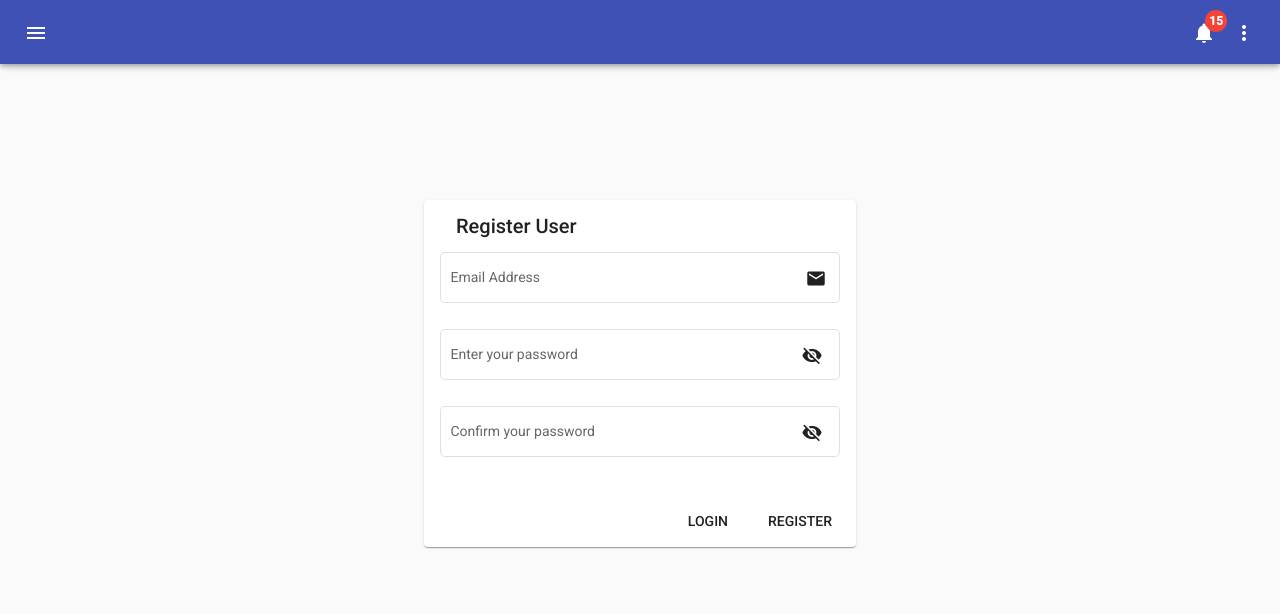
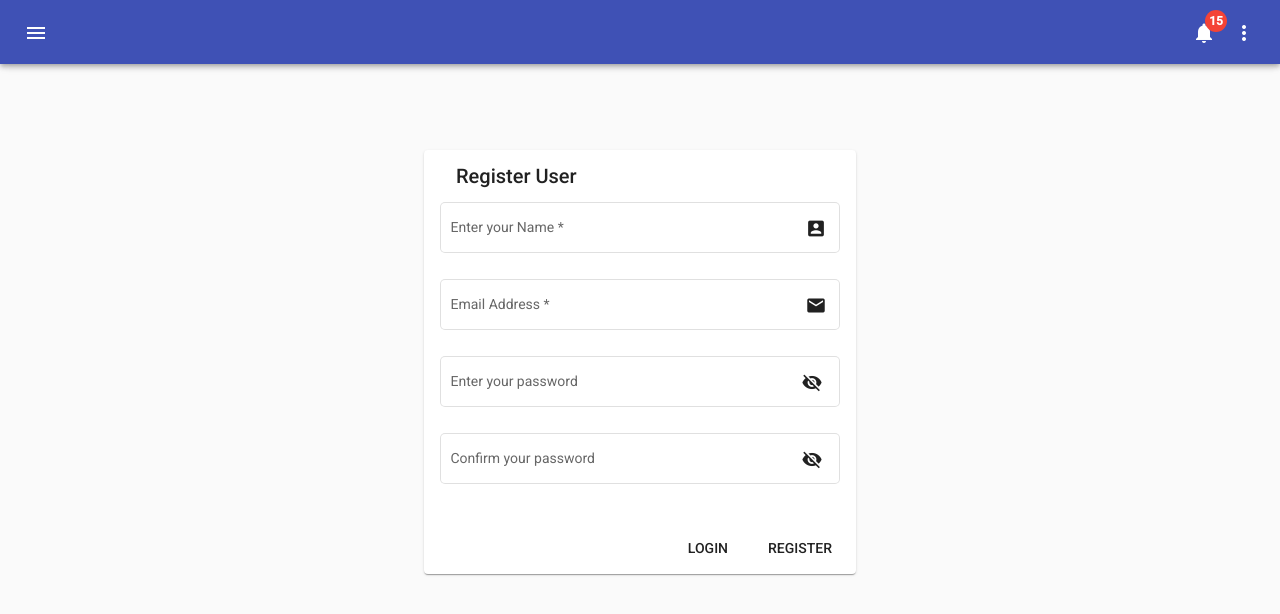
Before and after one commit to Subhankar4Roy/StudentManagementApp, an Angular app in the folder frontEnd/: page /register in a window 1280 px wide. Shown: the top 614 px of the page. Built offline with nearby package versions, Linux system fonts and the light colour scheme.

Commit message:
ui changed

```diff
--- a/frontEnd/src/app/app.module.ts
+++ b/frontEnd/src/app/app.module.ts
@@ -2,7 +2,7 @@ import { BrowserModule } from '@angular/platform-browser';
 import { NgModule } from '@angular/core';
 import { HttpClientModule } from '@angular/common/http';
 import { MaterialsModule  } from "./materials/materials.module";
-import { FormsModule } from '@angular/forms'
+import { FormsModule ,ReactiveFormsModule} from '@angular/forms'
 import { RouterModule, Router, RouterEvent, NavigationEnd } from '@angular/router';
 
 import { StudentsService} from "./services/students.service";
@@ -43,6 +43,7 @@ import { HomeComponent } from './components/home/home.component';
     HttpClientModule,
     BrowserAnimationsModule,
     FormsModule,
+    ReactiveFormsModule,
     LayoutModule,
     MaterialsModule
   ],
--- a/frontEnd/src/app/components/add-student/add-student.component.html
+++ b/frontEnd/src/app/components/add-student/add-student.component.html
@@ -1,9 +1,9 @@
 <h2 mat-dialog-title>Add new Student</h2>
 <mat-dialog-content>
     <div class="namePhone">
-      <mat-form-field appearance="outline">
+      <mat-form-field appearance="outline" >
         <mat-label>Student Name</mat-label>
-        <input [(ngModel)]="addStudentData.name" name="name" matInput placeholder="Subhankar Roy">
+        <input cdkFocusInitial [(ngModel)]="addStudentData.name" name="name" matInput placeholder="Subhankar Roy">
         <mat-icon matSuffix>sentiment_very_satisfied</mat-icon>
         <mat-hint></mat-hint>
       </mat-form-field>
@@ -68,7 +68,7 @@
     </div>
       <mat-dialog-actions align="end">
         <button mat-button mat-dialog-close>Cancel</button>
-        <button mat-button (click)=addStudent() [mat-dialog-close]="true" cdkFocusInitial>Save</button>
+        <button mat-button (click)=addStudent() [mat-dialog-close]="true" >Save</button>
       </mat-dialog-actions>
 
 </mat-dialog-content>
--- a/frontEnd/src/app/components/register/register.component.css
+++ b/frontEnd/src/app/components/register/register.component.css
@@ -2,5 +2,5 @@
     width: 400px;
     height: 100%;
     margin: 0 auto;
-    margin-top: 200px;
+    margin-top: 150px;
 }
--- a/frontEnd/src/app/components/register/register.component.html
+++ b/frontEnd/src/app/components/register/register.component.html
@@ -3,23 +3,58 @@
     <mat-card-title>Register User</mat-card-title>
   </mat-card-header>
   <mat-card-content>
+
+    <mat-form-field appearance="outline">
+      <mat-label> Enter your Name</mat-label>
+        <input
+        [(ngModel)]="registerUserData.name"
+        placeholder="Full Name"
+        [formControl]="name"
+        name="name"
+        matInput
+        required>
+      <mat-icon matSuffix>account_box</mat-icon>
+      <mat-error *ngIf="name.invalid">{{getNameErrorMessage()}}</mat-error>
+      <mat-hint></mat-hint>
+    </mat-form-field>
+
     <mat-form-field appearance="outline">
       <mat-label>Email Address</mat-label>
-            <input [(ngModel)]="registerUserData.email" name="email" matInput placeholder="example@gmail.com">
+        <input
+        [(ngModel)]="registerUserData.email"
+        placeholder="example@gmail.com"
+        [formControl]="email"
+        name="email"
+        matInput
+        required>
       <mat-icon matSuffix>email</mat-icon>
+      <mat-error *ngIf="email.invalid">{{getEmailErrorMessage()}}</mat-error>
       <mat-hint></mat-hint>
     </mat-form-field>
+
     <mat-form-field appearance="outline">
       <mat-label>Enter your password</mat-label>
-            <input [(ngModel)]="registerUserData.password" name="password" matInput [type]="hide ? 'password' : 'text'">
-            <button mat-icon-button matSuffix (click)="hide = !hide" [attr.aria-label]="'Hide password'" [attr.aria-pressed]="hide">
+        <input
+          [(ngModel)]="registerUserData.password"
+          name="password"
+          matInput
+          [type]="hide ? 'password' : 'text'">
+      <button
+          mat-icon-button matSuffix (click)="hide = !hide"
+          [attr.aria-label]="'Hide password'"
+          [attr.aria-pressed]="hide">
           <mat-icon>{{hide ? 'visibility_off' : 'visibility'}}</mat-icon>
       </button>
     </mat-form-field>
+
     <mat-form-field appearance="outline">
       <mat-label>Confirm your password</mat-label>
-            <input  matInput [type]="hide ? 'password' : 'text'">
-            <button mat-icon-button matSuffix (click)="hide = !hide" [attr.aria-label]="'Hide password'" [attr.aria-pressed]="hide">
+        <input
+            matInput [type]="hide ? 'password' : 'text'">
+        <button
+            mat-icon-button matSuffix (click)="hide = !hide"
+            [attr.aria-label]="'Hide password'"
+            [attr.aria-pressed]="hide">
             <mat-icon>{{hide ? 'visibility_off' : 'visibility'}}</mat-icon>
         </button>
     </mat-form-field>
--- a/frontEnd/src/app/components/register/register.component.ts
+++ b/frontEnd/src/app/components/register/register.component.ts
@@ -1,5 +1,7 @@
 import { Component, OnInit } from '@angular/core';
 import { AuthService } from '../../services/auth.service'
+import {FormControl, Validators} from '@angular/forms';
+import { Router } from '@angular/router';
 
 @Component({
   selector: 'app-register',
@@ -9,12 +11,29 @@ import { AuthService } from '../../services/auth.service'
 export class RegisterComponent implements OnInit {
   hide = true;
   registerUserData =<any>{};
-  constructor(private _authService : AuthService) { }
+  email = new FormControl('', [Validators.required, Validators.email]);
+  name = new FormControl('', [Validators.required]);
+
+  getNameErrorMessage(){
+    return this.name.hasError('required') ? 'You must put your name' : '';
+  }
+
+  getEmailErrorMessage() {
+    if (this.email.hasError('required')) {
+      return 'You must enter a value';
+    }
+
+    return this.email.hasError('email') ? 'Not a valid email' : '';
+  }
+
+  constructor(private _authService : AuthService,
+    private _router: Router) { }
 
   registerUser(){
     this._authService.registerUser(this.registerUserData)
                       .subscribe(
-                        res => console.log(res),
+                        res => {console.log(res),
+                          this._router.navigate(['/login'])},
                         err => console.log(err)
                       )
   }
@@ -22,4 +41,5 @@ export class RegisterComponent implements OnInit {
   ngOnInit(): void {
   }
 
+
 }
--- a/frontEnd/src/app/components/student-details/student-details.component.ts
+++ b/frontEnd/src/app/components/student-details/student-details.component.ts
@@ -36,6 +36,7 @@ export class StudentDetailsComponent implements OnInit {
           duration:5000,
           verticalPosition:'top'
         });
+        //this.router.navigate(['/students'])
       });
     }
   }
```
Lines whose indentation alone changed are shown as unchanged.
